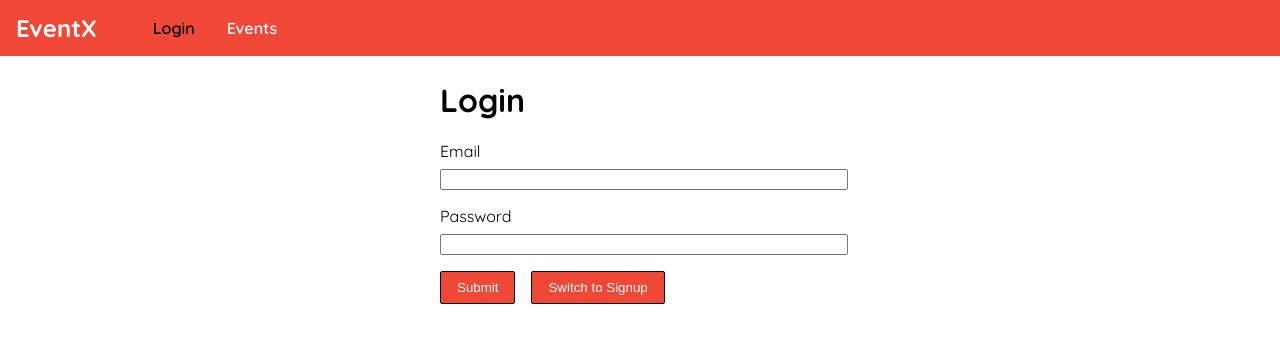
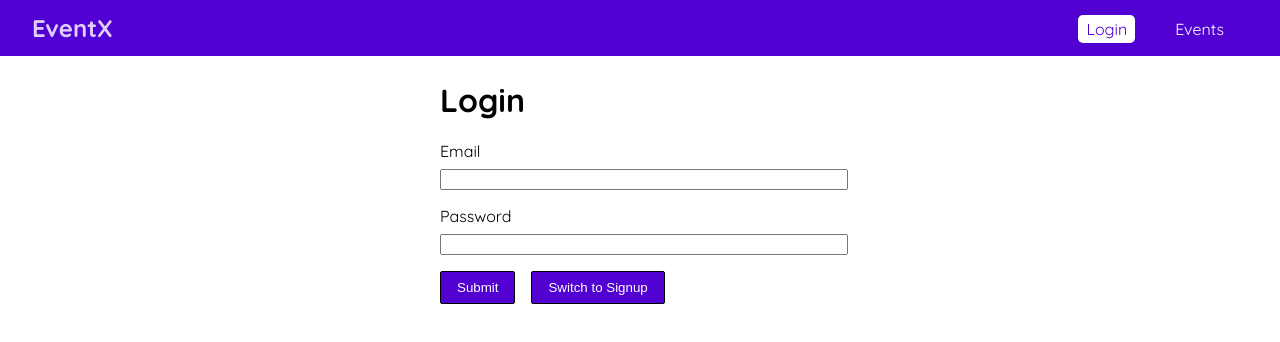
Before and after one commit to ajinkabeer/eventx, a React (Create React App) app in the folder frontend/: page /login in a window 1280 px wide. Shown: the top 342 px of the page. Built offline with nearby package versions, Linux system fonts and the light colour scheme.

Commit message:
Update styling

```diff
--- a/frontend/src/components/Navigation/MainNavigation.css
+++ b/frontend/src/components/Navigation/MainNavigation.css
@@ -4,40 +4,55 @@
   top: 0;
   width: 100%;
   height: 3.5rem;
-  background: #ef4836;
-  color: #fff;
-  padding: 0 1rem;
+  background: #5101d1;
+  padding: 0 2rem;
   display: flex;
   align-items: center;
+  justify-content: space-between;
+  box-sizing: border-box;
 }
 
 .main-navigation-logo h1 {
   margin: 0;
   font-size: 1.5rem;
+  color: #dfcefc;
 }
 
-.main-navigation-items {
-  margin-left: 3rem;
-  list-style: none;
+.main-navigation-item {
+  margin-left: 1.5rem;
 }
 
 .main-navigation-item ul {
   display: flex;
   list-style: none;
+  padding: 0;
+  margin: 0;
+  align-items: center;
 }
 
 .main-navigation-item li {
   margin: 0 1rem;
 }
 
-.main-navigation-item a {
+.main-navigation-item a,
+.main-navigation-item button {
   text-decoration: none;
-  color: #fff;
-  font-weight: 600;
+  color: white;
+  padding: 0.25rem 0.5rem;
+  border: none;
+  font: inherit;
+  background: transparent;
+  cursor: pointer;
+  vertical-align: middle;
+  margin: 0;
 }
 
+.main-navigation-item a:active,
 .main-navigation-item a:hover,
-.main-navigation-item a:active,
-.main-navigation-item .active {
-  color: #000;
+.main-navigation-item a.active,
+.main-navigation-item button:hover,
+.main-navigation-item button:active {
+  background: #ffffff;
+  color: #5101d1;
+  border-radius: 5px;
 }
--- a/frontend/src/pages/Login.css
+++ b/frontend/src/pages/Login.css
@@ -19,7 +19,7 @@
 }
 
 .form-actions button {
-  background: #ef4836;
+  background: #5101d1;
   color: #fff;
   border: 1px solid black;
   border-radius: 2px;
@@ -31,5 +31,5 @@
 .form-actions button:hover,
 .form-actions button:active {
   background: #fff;
-  color: #ef4836;
+  color: #5101d1;
 }
```
